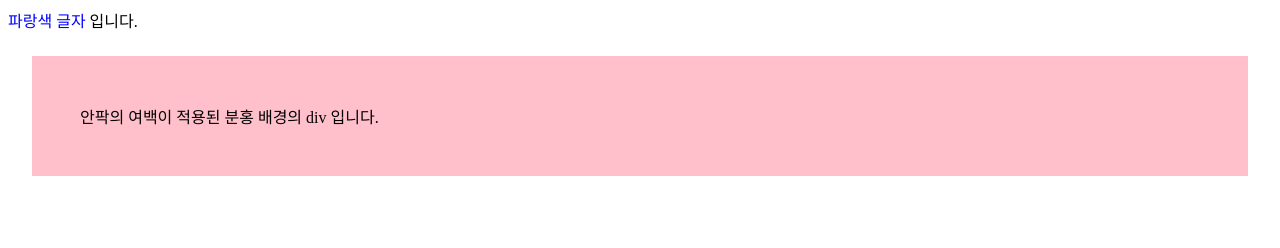
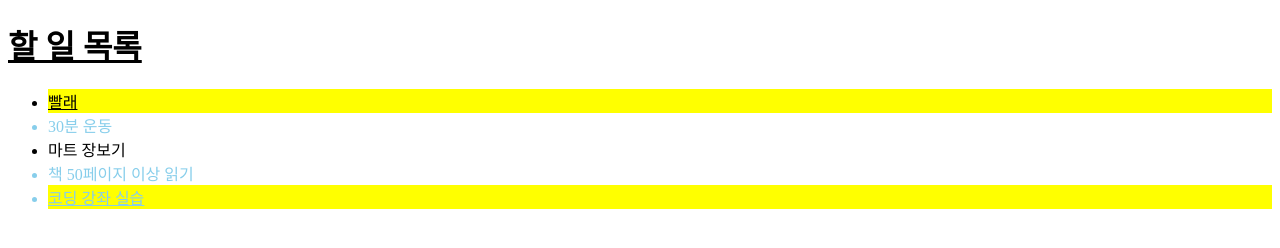
Before and after one commit to gatsjy/my-website, a plain HTML site: page CSS1.html in a window 1280 px wide. Drawn offline with Linux system fonts and the light colour scheme.

Commit message:
2021-03-17, 한주안, class 선택자

```diff
--- a/CSS1.html
+++ b/CSS1.html
@@ -8,7 +8,14 @@
     <link rel="stylesheet" type="text/css" href="style.css"/>
 </head>
 <body>
-    <span>파랑색 글자</span> 입니다.
-    <div class="">안팍의 여백이 적용된 분홍 배경의 div 입니다.</div>
+    <!--문서 내 다수 요소에 동일하게 적용될 수 있는 class 속성에 따라 적용-->
+    <h1 class="importance">할 일 목록</h1>
+    <ul>
+        <li class="importance">빨래</li>
+        <li class="finished">30분 운동</li>
+        <li>마트 장보기</li>
+        <li class="finished">책 50페이지 이상 읽기</li>
+        <li class="finished importance">코딩 강좌 실습</li>
+    </ul>
 </body>
 </html>
--- a/style.css
+++ b/style.css
@@ -1,8 +1,8 @@
-span {
-    color:blue
-}
-div {
-    margin: 24px;
-    padding: 48px;
-    background-color: pink;
-}
+.finished { color: skyblue}
+.importance { text-decoration: underline;}
+
+/* 특정 태그에 해당 클래스가 있을 때*/
+li.importance { background-color: yellow;}
+
+/* 하나 이상의 클래스*/
+.importance.finished { font-size: italic;}
```
